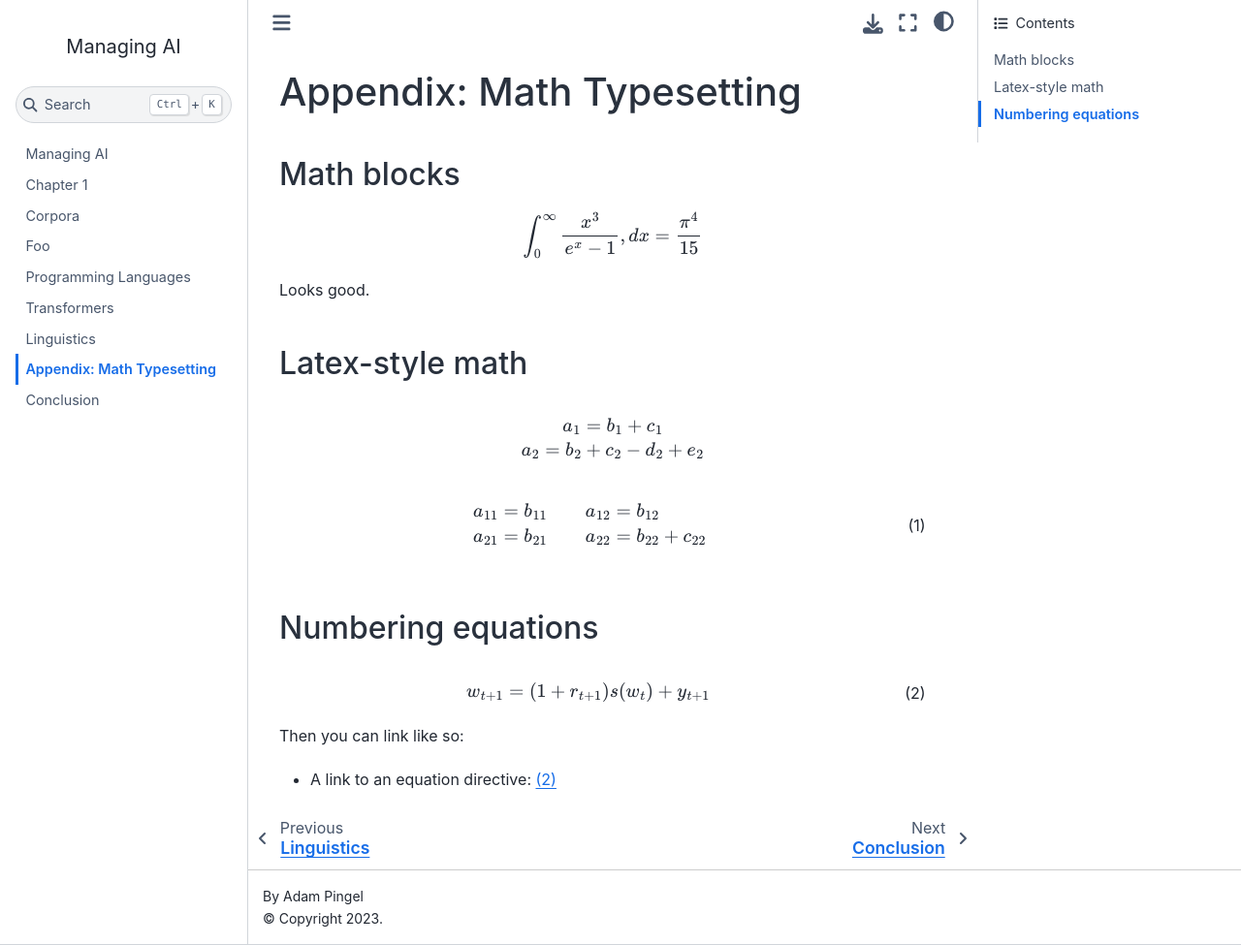
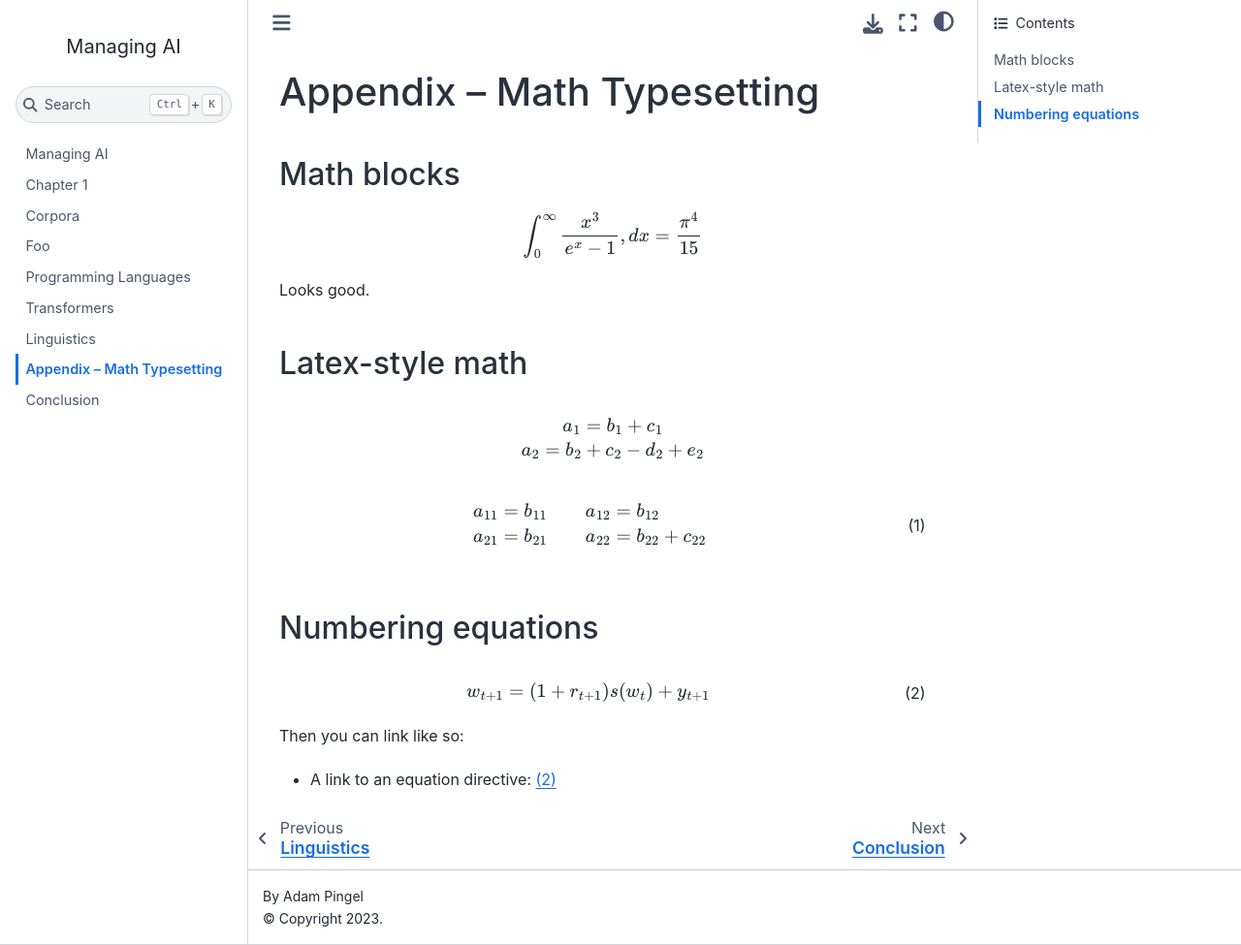
Before and after one commit to adampingel/managing-ai, a Jupyter Book: the page built from 190-Math_Typesetting.md, in a window 1280 px wide and 975 px high. Shown: the whole window at 97% size. Built offline with Jupyter Book 1.0.4 settings and Sphinx 7.4.7 and the Sphinx Book theme 1.1.4, drawn with Linux system fonts in a browser that asks for light colours; pages that are not in the unit, such as notebooks, are missing from menus; comment, search, counter and statistics services are not loaded.

Commit message:
colon to dash

```diff
--- a/190-Math_Typesetting.md
+++ b/190-Math_Typesetting.md
@@ -1,4 +1,4 @@
-# Appendix: Math Typesetting
+# Appendix -- Math Typesetting
 
 ## Math blocks
 
```
